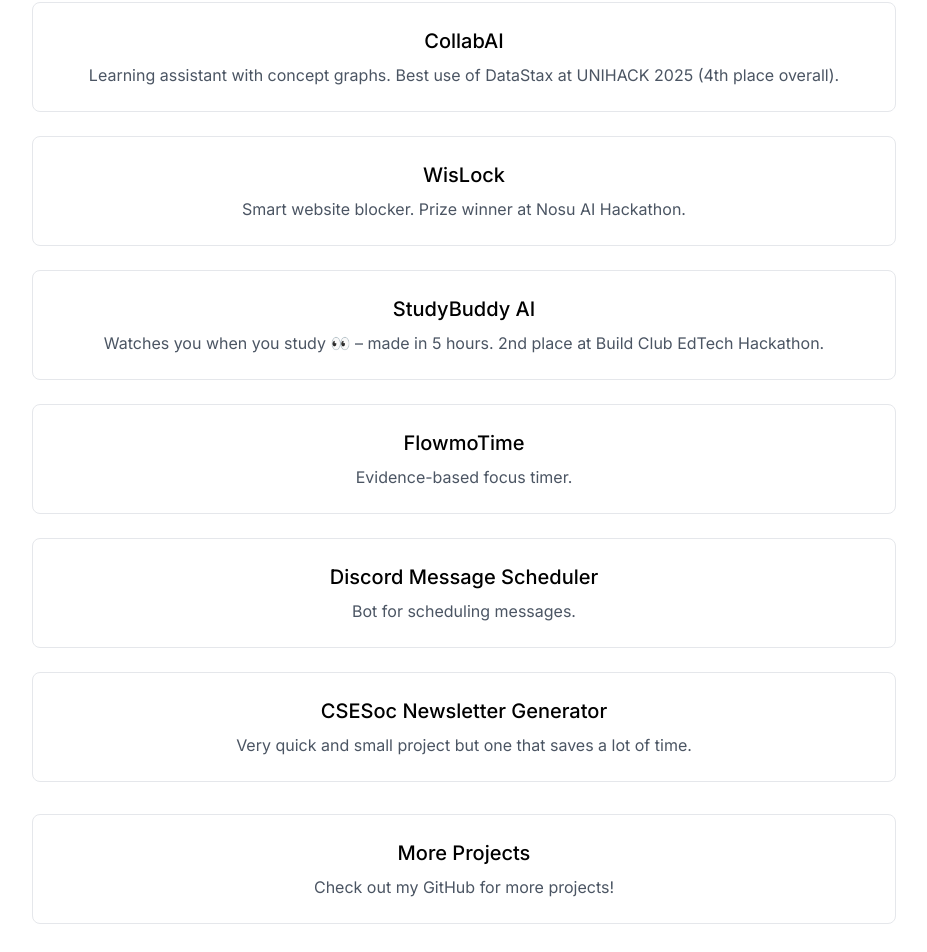
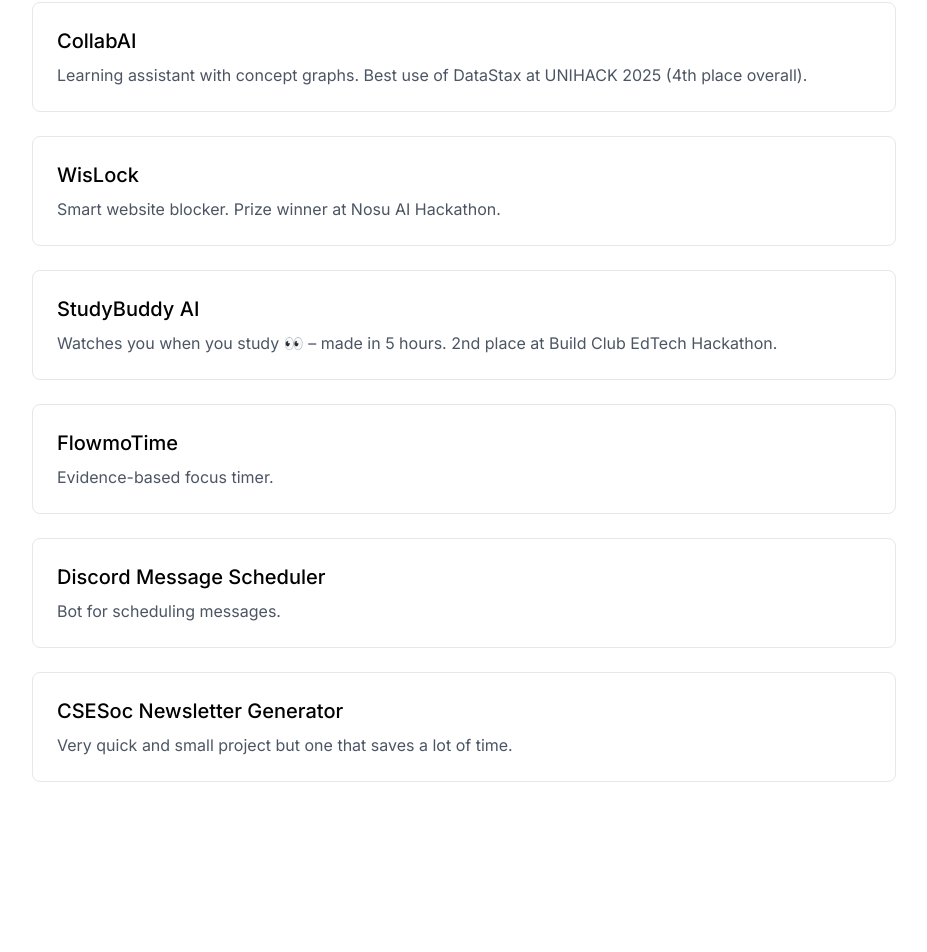
Before and after one commit to zitianqin/zitianqin.github.io, a Next.js app: page /projects in a window 1280 px wide. Shown: the part 705-1657 px from the top of the page, without its empty margins (176-1103 px from the left). After the commit the page ends 1519 px from the top, so only its background shows below. Built offline with nearby package versions, Linux system fonts and the light colour scheme.

Commit message:
Add 'What I'm Working On' section to home

```diff
--- a/src/app/page.tsx
+++ b/src/app/page.tsx
@@ -1,3 +1,6 @@
+import { ProjectCard } from "@/components/ProjectCard";
+import { projects } from "@/data/projects";
+
 export default function Home() {
   return (
     <div className="max-w-4xl mx-auto px-4 py-16">
@@ -20,6 +23,21 @@
           </p>
         </div>
       </section>
+      <section className="mb-16">
+        <h2 className="text-2xl font-semibold mb-4">What I'm Working On</h2>
+        <div className="space-y-6">
+          {projects
+            .filter((p) => p.featured)
+            .map((p) => (
+              <ProjectCard
+                key={p.title}
+                title={p.title}
+                description={p.description}
+                link={p.link}
+              />
+            ))}
+        </div>
+      </section>
       {/* <section className="mb-16">
         <h2 className="text-2xl font-semibold mb-4">Latest Blog Posts</h2>
         <div className="space-y-4">
--- a/src/app/projects/page.tsx
+++ b/src/app/projects/page.tsx
@@ -1,26 +1,6 @@
 import React from "react";
-
-function ProjectCard({
-  title,
-  description,
-  link,
-}: {
-  title: string;
-  description: string;
-  link: string;
-}) {
-  return (
-    <a
-      href={link}
-      className="block p-6 border rounded-lg hover:shadow-lg transition-shadow"
-      target="_blank"
-      rel="noopener noreferrer"
-    >
-      <h3 className="text-xl font-medium mb-2">{title}</h3>
-      <p className="text-gray-600">{description}</p>
-    </a>
-  );
-}
+import { ProjectCard } from "@/components/ProjectCard";
+import { projects } from "@/data/projects";
 
 export default function Projects() {
   return (
@@ -29,59 +9,15 @@
       <p className="text-xl text-gray-700 dark:text-gray-300 mb-8">
         A selection of things I've built, mostly at hackathons or for fun.
       </p>
-      <div className="space-y-6 text-center">
-        <ProjectCard
-          title="PrintJarvis"
-          description="Instantly spot weak walls and problem geometries before PLA FDM printing using contextually-aware tools. Built at HACK48."
-          link="http://printjarvis.com/"
-        />
-        <ProjectCard
-          title="Agenti"
-          description="Allows anyone to automate tasks on the web using plain English. 1st Place at NextGen Ventures FoundersHack Sydney 2025."
-          link="https://getagenti.com"
-        />
-        <ProjectCard
-          title="Sussy Uni"
-          description="An Among Us inspired game for university students. 1st Place at DevSoc Game Jam Hackathon 2025."
-          link="https://sussyuni.com/"
-        />
-        <ProjectCard
-          title="CollabAI"
-          description="Learning assistant with concept graphs. Best use of DataStax at UNIHACK 2025 (4th place overall)."
-          link="https://collabai.denzeliskandar.com/"
-        />
-        <ProjectCard
-          title="WisLock"
-          description="Smart website blocker. Prize winner at Nosu AI Hackathon."
-          link="https://chromewebstore.google.com/detail/wislock-smart-website-blo/bicajookbbojofgpjkmlicgbfhagjnia"
-        />
-        <ProjectCard
-          title="StudyBuddy AI"
-          description="Watches you when you study 👀 – made in 5 hours. 2nd place at Build Club EdTech Hackathon."
-          link="https://www.linkedin.com/posts/chris-yoo_hack-sleep-hack-repeat-just-36-hours-ugcPost-7271117053770493953-xmuk?utm_source=share&utm_medium=member_desktop&rcm=ACoAAC3GNeUBc1Q8e-1VBIL0G3DYYBb_MrdOy6M"
-        />
-        <ProjectCard
-          title="FlowmoTime"
-          description="Evidence-based focus timer."
-          link="https://www.flowmotime.com"
-        />
-        <ProjectCard
-          title="Discord Message Scheduler"
-          description="Bot for scheduling messages."
-          link="https://github.com/zitianqin/Discord-Messenger-Bot"
-        />
-        <ProjectCard
-          title="CSESoc Newsletter Generator"
-          description="Very quick and small project but one that saves a lot of time."
-          link="https://zitianqin.com/csesoc-newsletter-generator/"
-        />
-      </div>
-      <div className="mt-8 text-center">
-        <ProjectCard
-          title="More Projects"
-          description="Check out my GitHub for more projects!"
-          link="https://github.com/zitianqin"
-        />
+      <div className="space-y-6">
+        {projects.map((project) => (
+          <ProjectCard
+            key={project.title}
+            title={project.title}
+            description={project.description}
+            link={project.link}
+          />
+        ))}
       </div>
     </div>
   );
--- /dev/null
+++ b/src/components/ProjectCard.tsx
@@ -0,0 +1,23 @@
+import React from "react";
+
+export function ProjectCard({
+  title,
+  description,
+  link,
+}: {
+  title: string;
+  description: string;
+  link: string;
+}) {
+  return (
+    <a
+      href={link}
+      className="block p-6 border rounded-lg hover:shadow-lg transition-shadow"
+      target="_blank"
+      rel="noopener noreferrer"
+    >
+      <h3 className="text-xl font-medium mb-2">{title}</h3>
+      <p className="text-gray-600">{description}</p>
+    </a>
+  );
+}
--- /dev/null
+++ b/src/data/projects.ts
@@ -0,0 +1,62 @@
+export type Project = {
+  title: string;
+  description: string;
+  link: string;
+  featured?: boolean;
+};
+
+export const projects: Project[] = [
+  {
+    title: "PrintJarvis",
+    description:
+      "Instantly spot weak walls and problem geometries before PLA FDM printing using contextually-aware tools. Built at HACK48.",
+    link: "http://printjarvis.com/",
+    featured: true,
+  },
+  {
+    title: "Agenti",
+    description:
+      "Allows anyone to automate tasks on the web using plain English. 1st Place at NextGen Ventures FoundersHack Sydney 2025.",
+    link: "https://getagenti.com",
+  },
+  {
+    title: "Sussy Uni",
+    description:
+      "An Among Us inspired game for university students. 1st Place at DevSoc Game Jam Hackathon 2025.",
+    link: "https://sussyuni.com/",
+    featured: true,
+  },
+  {
+    title: "CollabAI",
+    description:
+      "Learning assistant with concept graphs. Best use of DataStax at UNIHACK 2025 (4th place overall).",
+    link: "https://collabai.denzeliskandar.com/",
+  },
+  {
+    title: "WisLock",
+    description: "Smart website blocker. Prize winner at Nosu AI Hackathon.",
+    link: "https://chromewebstore.google.com/detail/wislock-smart-website-blo/bicajookbbojofgpjkmlicgbfhagjnia",
+  },
+  {
+    title: "StudyBuddy AI",
+    description:
+      "Watches you when you study 👀 – made in 5 hours. 2nd place at Build Club EdTech Hackathon.",
+    link: "https://www.linkedin.com/posts/chris-yoo_hack-sleep-hack-repeat-just-36-hours-ugcPost-7271117053770493953-xmuk?utm_source=share&utm_medium=member_desktop&rcm=ACoAAC3GNeUBc1Q8e-1VBIL0G3DYYBb_MrdOy6M",
+  },
+  {
+    title: "FlowmoTime",
+    description: "Evidence-based focus timer.",
+    link: "https://www.flowmotime.com",
+  },
+  {
+    title: "Discord Message Scheduler",
+    description: "Bot for scheduling messages.",
+    link: "https://github.com/zitianqin/Discord-Messenger-Bot",
+  },
+  {
+    title: "CSESoc Newsletter Generator",
+    description:
+      "Very quick and small project but one that saves a lot of time.",
+    link: "https://zitianqin.com/csesoc-newsletter-generator/",
+  },
+];
```
